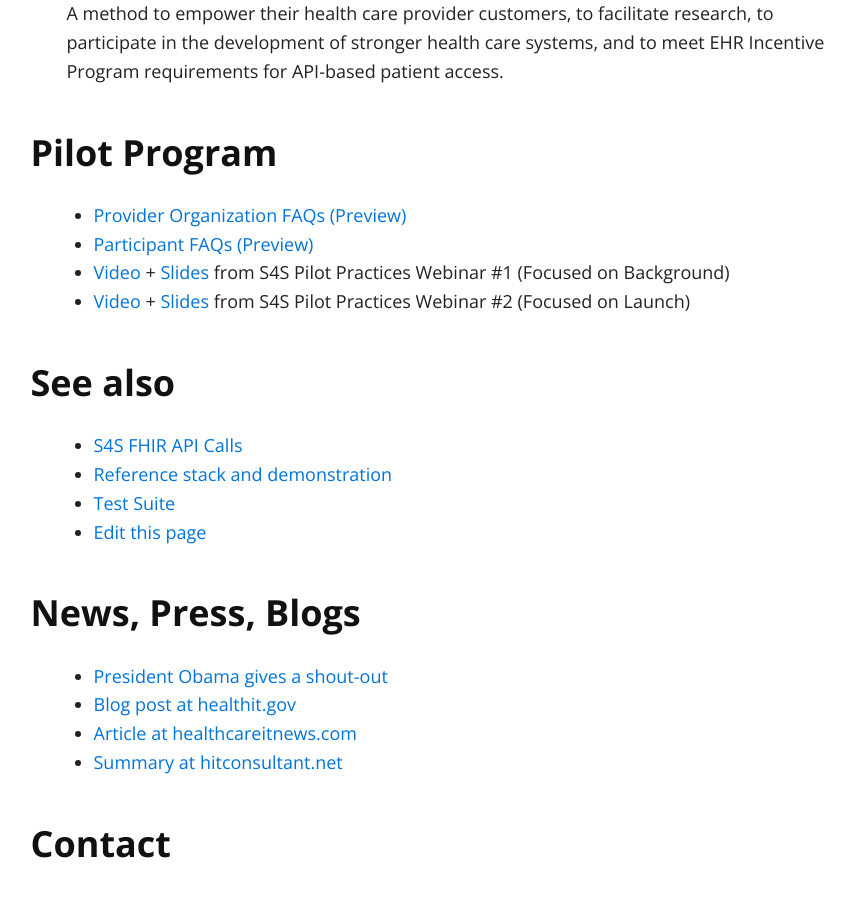
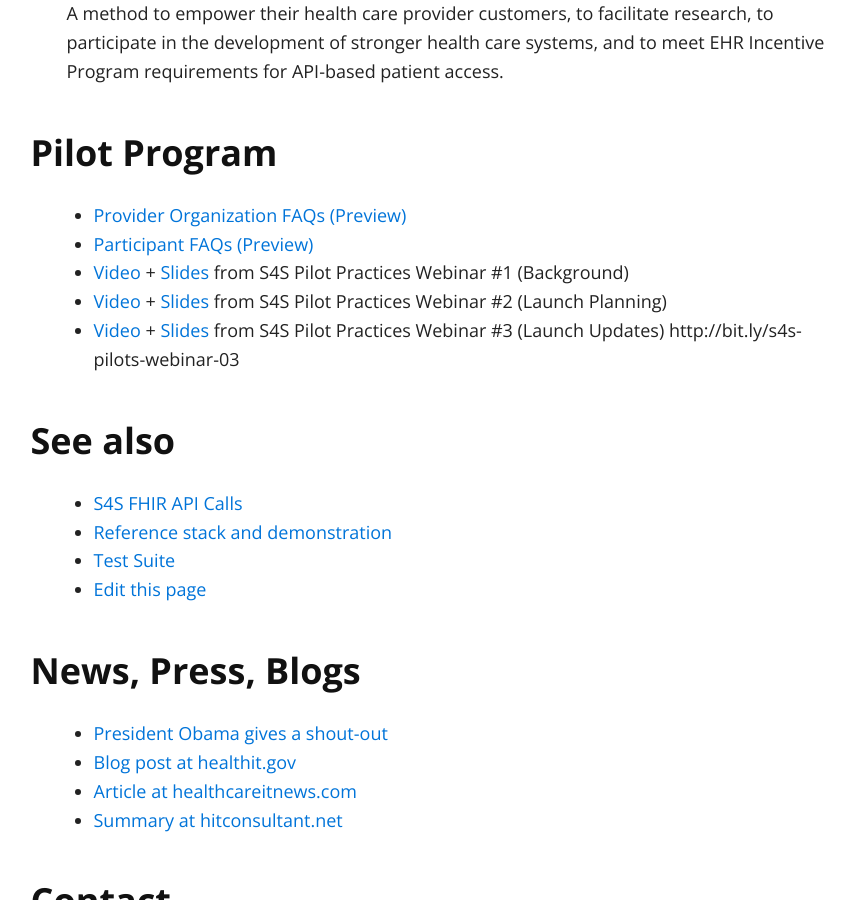
Before and after one commit to sync-for-science/sync-for-science.github.io, a Jekyll site: the page built from index.md, in a window 1280 px wide and 900 px high, scrolled down 1392 px. Shown: the whole window, without its empty margins (186-1041 px from the left). Built offline with Jekyll 4.4.1, drawn with Linux system fonts in a browser that asks for light colours; nearby versions of some CDN libraries; our own code applies the rules of GitHub Pages for plain Markdown files.

Commit message:
Update index.md

```diff
--- a/index.md
+++ b/index.md
@@ -43,8 +43,10 @@
 ### Pilot Program
 * [Provider Organization FAQs (Preview)](http://bit.ly/s4s-provider-faq-preview)
 * [Participant FAQs (Preview)](http://bit.ly/s4s-participant-faq-preview)
-* [Video](http://bit.ly/s4s-pilot-webinar-01) + [Slides](http://bit.ly/s4s-pilot-practices-webinar) from S4S Pilot Practices Webinar #1 (Focused on Background)
-* [Video](http://bit.ly/s4s-pilot-webinar-02) + [Slides](http://bit.ly/s4s-pilot-launch-webinar) from S4S Pilot Practices Webinar #2 (Focused on Launch)
+* [Video](http://bit.ly/s4s-pilot-webinar-01) + [Slides](http://bit.ly/s4s-pilot-practices-webinar) from S4S Pilot Practices Webinar #1 (Background)
+* [Video](http://bit.ly/s4s-pilot-webinar-02) + [Slides](http://bit.ly/s4s-pilot-launch-webinar) from S4S Pilot Practices Webinar #2 (Launch Planning)
+* [Video](http://bit.ly/s4s-pilots-webinar-03-video) + [Slides](http://bit.ly/s4s-pilots-webinar-03-slides) from S4S Pilot Practices Webinar #3 (Launch Updates)
+http://bit.ly/s4s-pilots-webinar-03
 
 
 ### See also
```
